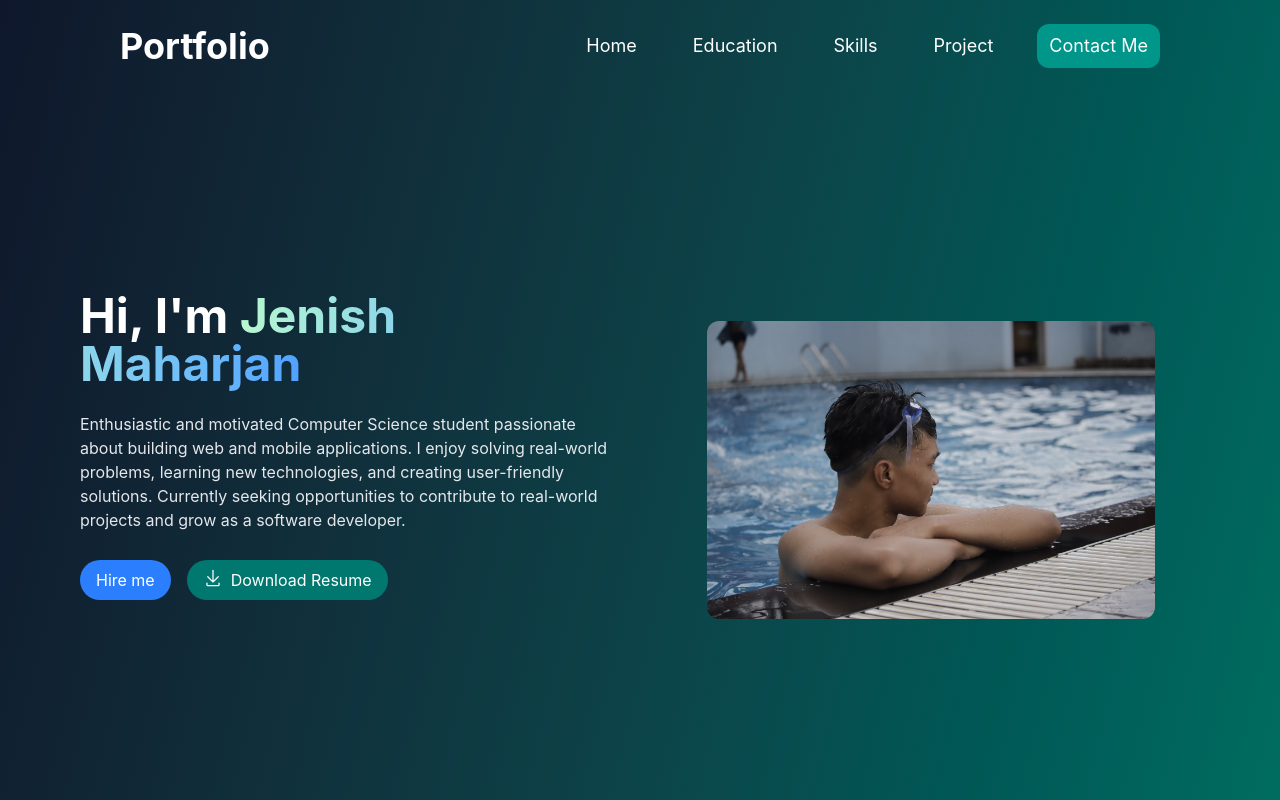
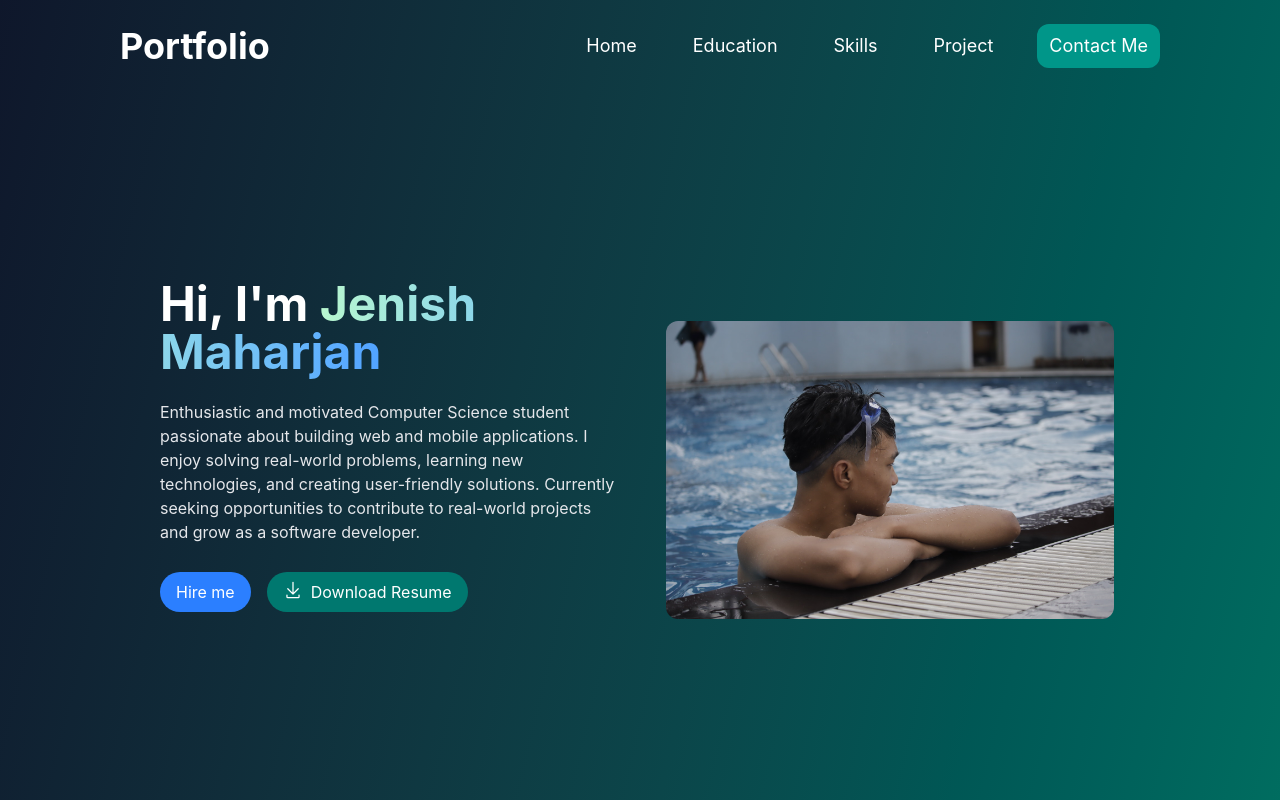
Before and after one commit to Jenish-Mhrzn/Portfolio, a React (Vite) app: page / in a window 1280 px wide. Shown: the top 800 px of the page. Built offline with nearby package versions, Linux system fonts and the light colour scheme.

Commit message:
updated hero

```diff
--- a/src/components/Hero.jsx
+++ b/src/components/Hero.jsx
@@ -20,7 +20,7 @@ const Hero = () => {
   return (
     <div className="flex flex-col justify-center px-7 sm:px-10 lg:px-20 min-h-screen ">
       <Navbar />
-      <div className="flex flex-1 flex-col-reverse  md:flex-row items-center justify-between gap-3 ">
+      <div className="flex flex-1 flex-col-reverse md:flex-row items-center justify-between mt-3 sm:mt-0  sm:px-10 lg:px-20 ">
         {/* data-aos="fade-left" */}
         <div className="sm:space-y-3  basis-[48%] text-left">
           <h1 className=" text-3xl md:text-4xl lg:text-5xl font-bold text-white">
```
